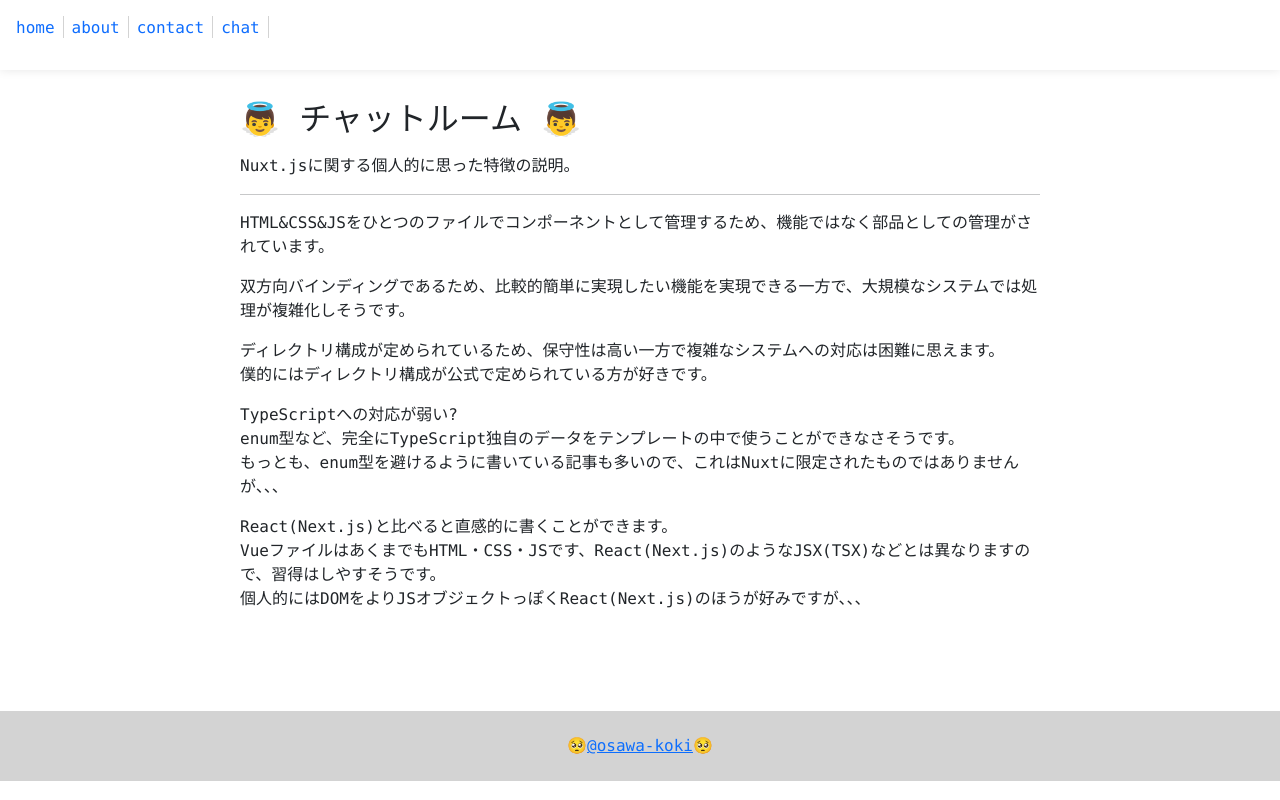
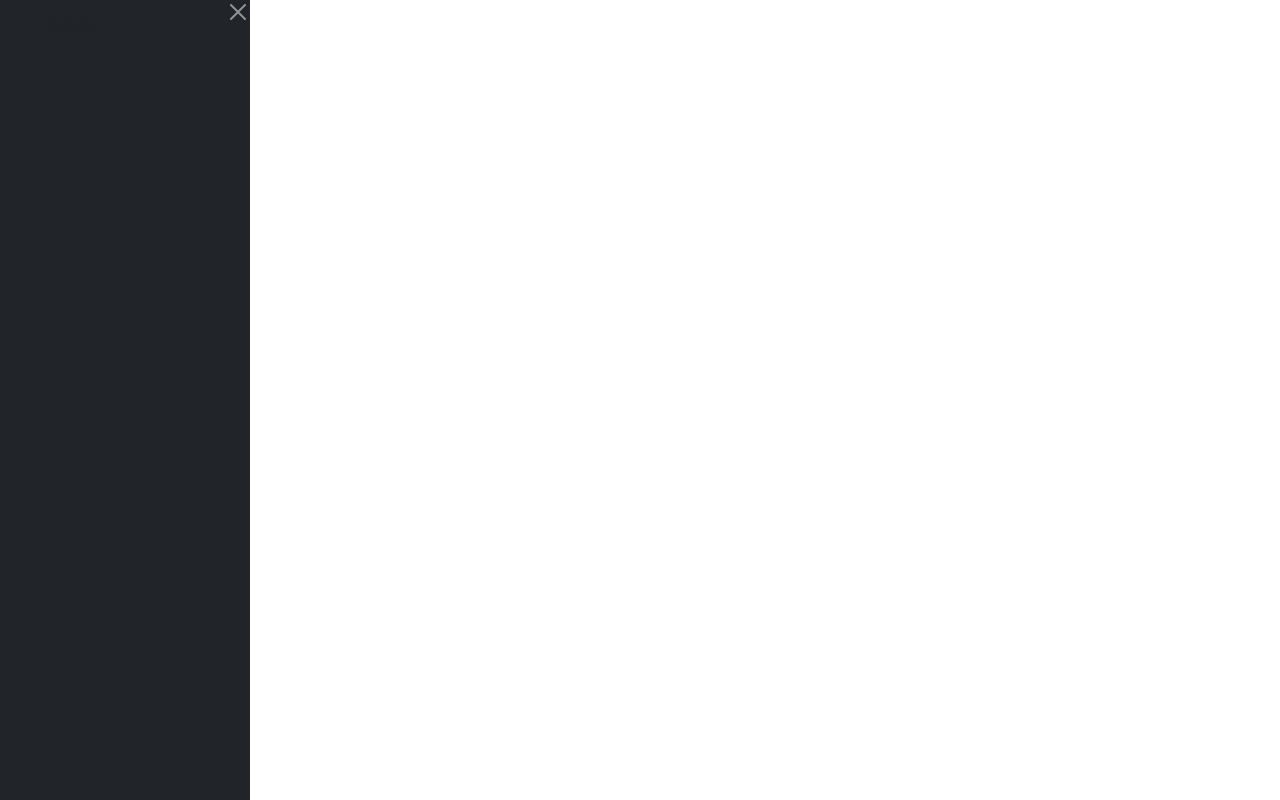
Before and after one commit to osawa-koki/simple-chat-chat, a Nuxt app: page /chat in a window 1280 px wide. Built offline with nearby package versions, Linux system fonts and the light colour scheme.

Commit message:
チャット。

```diff
--- /dev/null
+++ b/components/ChatSetting.vue
@@ -0,0 +1,60 @@
+<!-- eslint-disable vue/require-v-for-key -->
+<template>
+  <div id="Setting">
+    <div id="Content"></div>
+    <div id="Fixed">
+      <button type="button" class="btn-close btn-close-white" aria-label="Close"></button>
+      <button class="navbar-toggler collapsed" type="button" data-toggle="collapse" data-target="#navbarSupportedContent" aria-controls="navbarSupportedContent" aria-expanded="false" aria-label="Toggle navigation">
+        <span class="navbar-toggler-icon"></span>
+      </button>
+      <i class="bi bi-chevron-double-right"></i><i class="bi bi-chevron-double-right"></i><i class="bi bi-chevron-double-right"></i><i class="bi-gear"></i><i class="bi-gear"></i><i class="bi-gear"></i>
+    </div>
+  </div>
+</template>
+
+<script lang="ts">
+import { defineComponent } from "vue";
+
+export default defineComponent({
+  name: 'ChatSettingPage',
+  data() {
+    return {
+      channel_id: 'test',
+    }
+  },
+})
+</script>
+
+<style lang="scss" scoped>
+@import "../node_modules/bootstrap/scss/bootstrap";
+
+#Setting {
+  position: fixed;
+  top: 0;
+  left: 0;
+  background-color: RGBA( 33, 37, 41, var(--bs-bg-opacity, 1));
+  @include media-breakpoint-down(md) {
+    height: 0;
+    #Fixed {
+      button {
+        position: absolute;
+        top: 0;
+        right: 0;
+      }
+    }
+  }
+  @include media-breakpoint-up(lg) {
+    width: 250px;
+    height: 100%;
+    margin: 0;
+    padding: 0;
+    #Fixed {
+      button {
+        position: absolute;
+        top: 0;
+        right: 0;
+      }
+    }
+  }
+}
+</style>
--- a/pages/chat.vue
+++ b/pages/chat.vue
@@ -1,72 +1,111 @@
+<!-- eslint-disable vue/require-v-for-key -->
 <template>
   <div>
-    <HeaderDiv />
     <main>
-      <h2>👼 チャットルーム 👼</h2>
-      <p>Nuxt.jsに関する個人的に思った特徴の説明。</p>
-      <hr>
-      <p>HTML&amp;CSS&amp;JSをひとつのファイルでコンポーネントとして管理するため、機能ではなく部品としての管理がされています。</p>
-      <p>双方向バインディングであるため、比較的簡単に実現したい機能を実現できる一方で、大規模なシステムでは処理が複雑化しそうです。</p>
-      <p>ディレクトリ構成が定められているため、保守性は高い一方で複雑なシステムへの対応は困難に思えます。<br />僕的にはディレクトリ構成が公式で定められている方が好きです。</p>
-      <p>TypeScriptへの対応が弱い?<br />enum型など、完全にTypeScript独自のデータをテンプレートの中で使うことができなさそうです。<br />もっとも、enum型を避けるように書いている記事も多いので、これはNuxtに限定されたものではありませんが、、、</p>
-      <p>React(Next.js)と比べると直感的に書くことができます。<br />VueファイルはあくまでもHTML・CSS・JSです、React(Next.js)のようなJSX(TSX)などとは異なりますので、習得はしやすそうです。<br />個人的にはDOMをよりJSオブジェクトっぽくReact(Next.js)のほうが好みですが、、、</p>
-      <p></p>
+      <ChatSetting />
     </main>
-    <FooterDiv />
+    <div id="ErrorDialog" class="alert alert-danger" role="alert" :class="ErrorDialogMessage !== null ? '' : 'hidden'">
+      <span>{{ ErrorDialogMessage }}</span>
+      <button type="button" class="btn-close" aria-label="Close" @click="() => {ErrorDialogMessage = null}"></button>
+    </div>
   </div>
 </template>
 
 <script lang="ts">
 import { defineComponent } from "vue";
+import { initializeApp } from 'firebase/app';
+import { getFirestore, collection, getDocs, doc, setDoc, deleteDoc } from 'firebase/firestore/lite';
+
+import firebaseConfig from '~/firebaseConfig';
+
 import pages from '~/pages';
 
+// Initialize Firebase
+const app = initializeApp(firebaseConfig);
+const db = getFirestore(app);
+
+type Message = {
+  id: string;
+  name: string;
+  text: string;
+  date: Date;
+};
+
 export default defineComponent({
-  name: 'AboutPage',
+  name: 'FirestorePage',
   data() {
     return {
+      InsertError: null as string | null,
+      ErrorDialogMessage: null as string | null,
+      sending : false,
+      reading : false,
+      deleting : false,
       pages,
+      name: 'osawa-koki',
+      text: 'Hello simple-chat-chat 💓',
+      messages: [] as Message[],
     }
   },
+  computed: {
+    Date2String() {
+      return (date: Date) => {
+        try {
+          return date.toLocaleString();
+        } catch (error) {
+          return '????/??/?? ??:??:??';
+        }
+      }
+    }
+  },
+  methods: {
+    SetErrorDialog(error: string) {
+      this.ErrorDialogMessage = error;
+      setTimeout(() => {
+        this.ErrorDialogMessage = null;
+      }, 3000);
+    },
+  }
 })
 </script>
 
 <style lang="scss" scoped>
-.Central {
-  display: flex;
-  flex-direction: column;
-  align-items: center;
-  height: 100vh;
-  h1 {
-    margin-top: 1rem;
+#Messages {
+  margin-top: 1rem;
+  display: grid;
+  grid-template-columns: 2fr 5fr 2fr 1fr;
+  gap: 0.5rem;
+  * {
+    border: 1px solid rgb(245, 245, 245);
+    padding: 0.5rem;
+    margin: 0;
   }
-  img {
-    margin-top: 1rem;
-    border-radius: 50%;
-    border: 1px lightgray solid;
+  .date {
+    font-size: 0.5rem;
+    display: flex;
+    align-items: center;
   }
 }
-#Contents {
-  display: flex;
-  list-style: none;
-  padding: 0;
-  li {
-    margin-right: 0.5rem;
-    margin-bottom: 1rem;
-    padding-right: 0.5rem;
-    border-right: 1px lightgray solid;
-    &:last-child {
-      margin-right: 0;
-      padding-right: 0;
-      border-right: none;
-    }
-    a {
-      font-size: 1.1rem;
-      color: #0E6DFE;
-      text-decoration: none;
-      &:hover {
-        text-decoration: underline;
-      }
-    }
+#ErrorDialog {
+  $height: 100px;
+  position: fixed;
+  bottom: 1rem;
+  left: 1rem;
+  width: 300px;
+  height: $height;
+  z-index: 100;
+  margin: 0;
+  transition: all 1s;
+  button {
+    position: absolute;
+    top: 0.5rem;
+    right: 0.5rem;
+    width: 1.5rem;
+    height: 1.5rem;
+    padding: 0;
+    margin: 0;
+  }
+  &.hidden {
+    bottom: -#{$height};
   }
 }
 </style>
```
